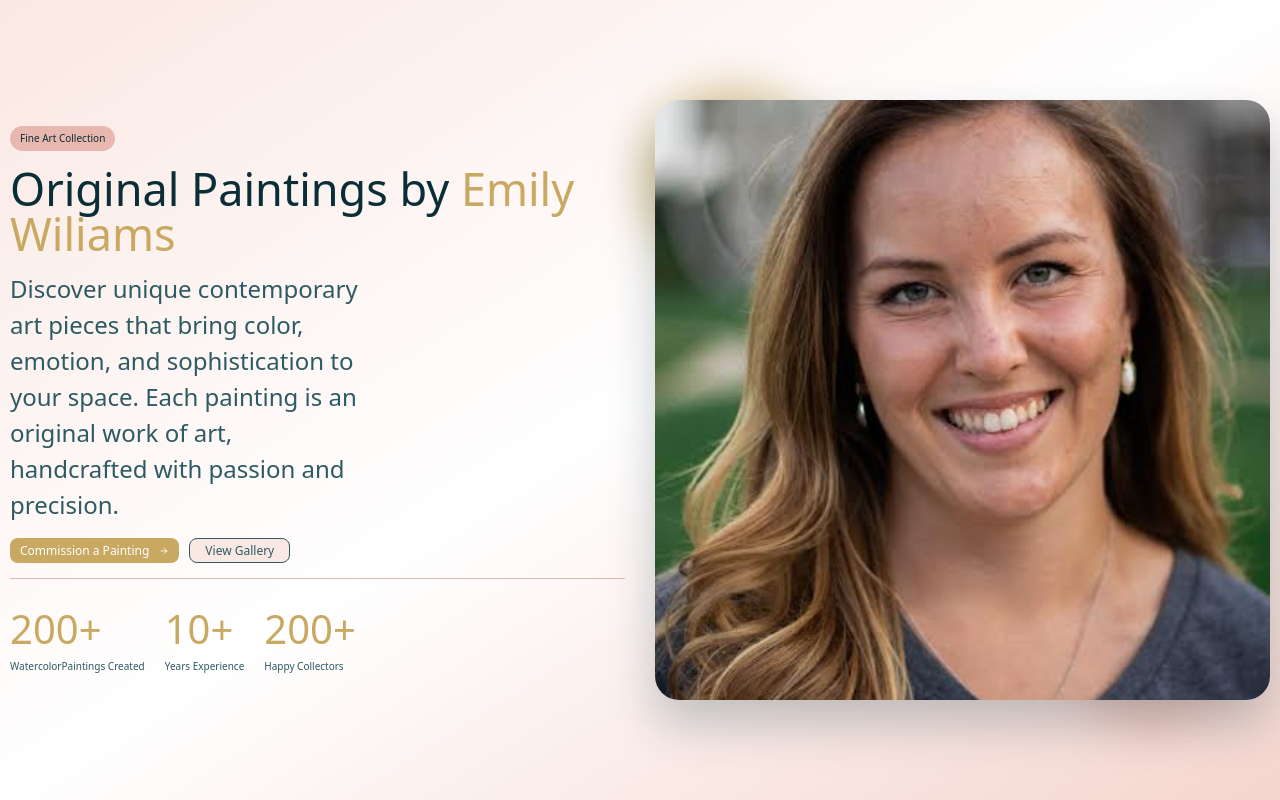
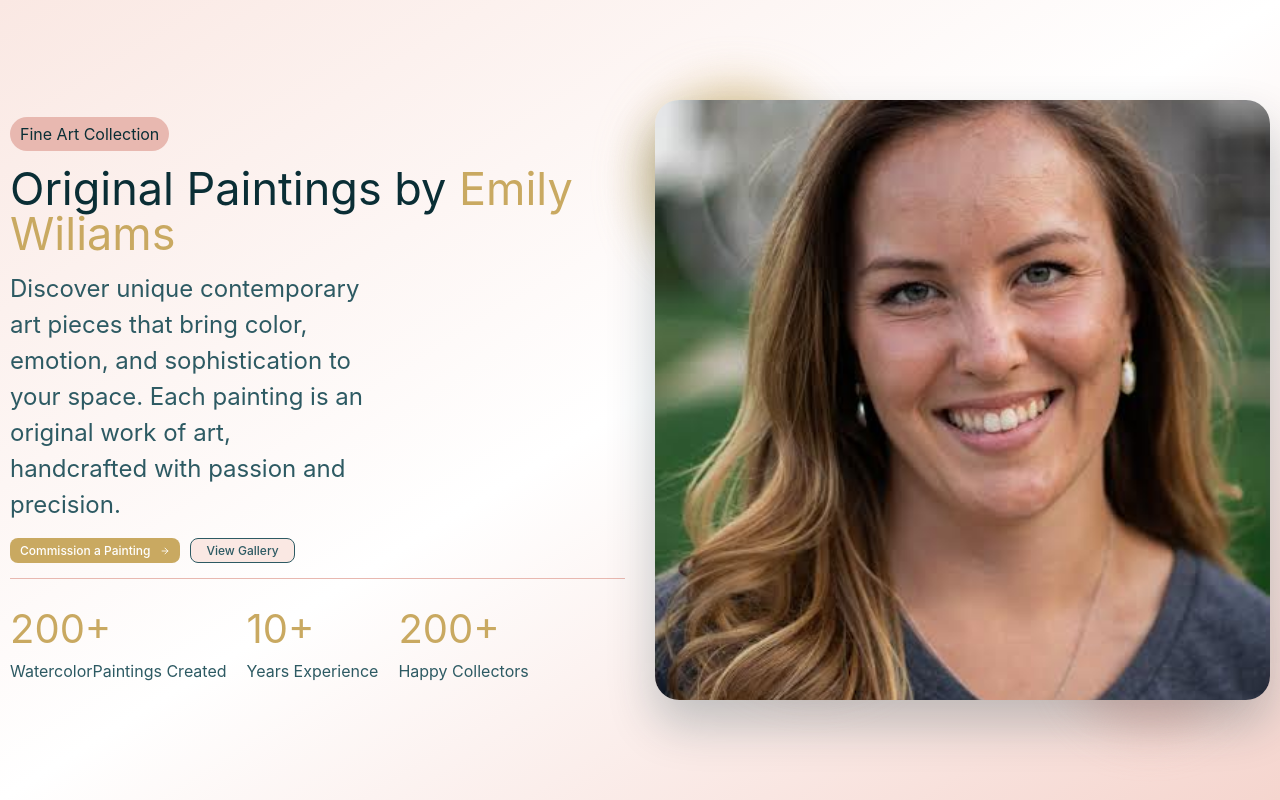
Before and after one commit to JaredjWilliams/Emily-Williams-Website, a React (Vite) app: page / in a window 1280 px wide. Shown: the top 800 px of the page. Built offline with nearby package versions, Linux system fonts and the light colour scheme.

Commit message:
Fixing padding issue

```diff
--- a/src/styles.css
+++ b/src/styles.css
@@ -5,8 +5,27 @@
 /* ============================================
    BASE SETTINGS
    ============================================ */
+*,
+*::before,
+*::after {
+  box-sizing: border-box;
+}
+
 html {
   font-size: 10px; /* Base: 10px = 1rem */
+  -webkit-text-size-adjust: 100%;
+}
+
+body {
+  margin: 0;
+  padding: 0;
+  font-family: var(--font-primary);
+  font-size: var(--font-size-base);
+  line-height: var(--line-height-normal);
+  color: var(--color-text);
+  background-color: var(--color-background);
+  -webkit-font-smoothing: antialiased;
+  -moz-osx-font-smoothing: grayscale;
 }
 
 /* ============================================
--- a/tailwind.config.js
+++ b/tailwind.config.js
@@ -5,6 +5,17 @@ export default {
     "./src/**/*.{js,ts,jsx,tsx}",
   ],
   theme: {
+    container: {
+      center: true,
+      padding: '1rem',
+      screens: {
+        sm: '640px',
+        md: '768px',
+        lg: '1024px',
+        xl: '1280px',
+        '2xl': '1536px',
+      },
+    },
     extend: {
       colors: {
         primary: {
```
